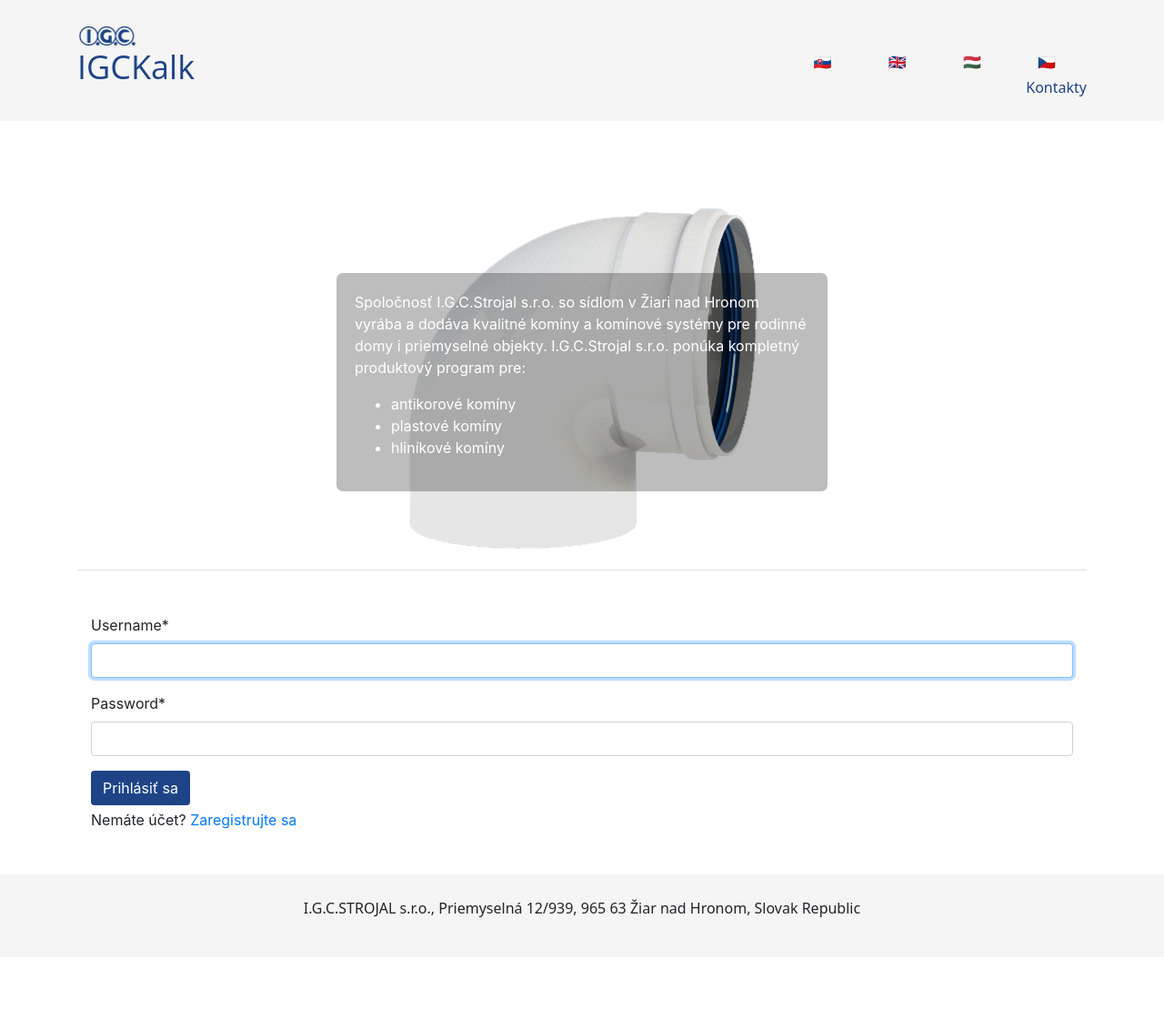
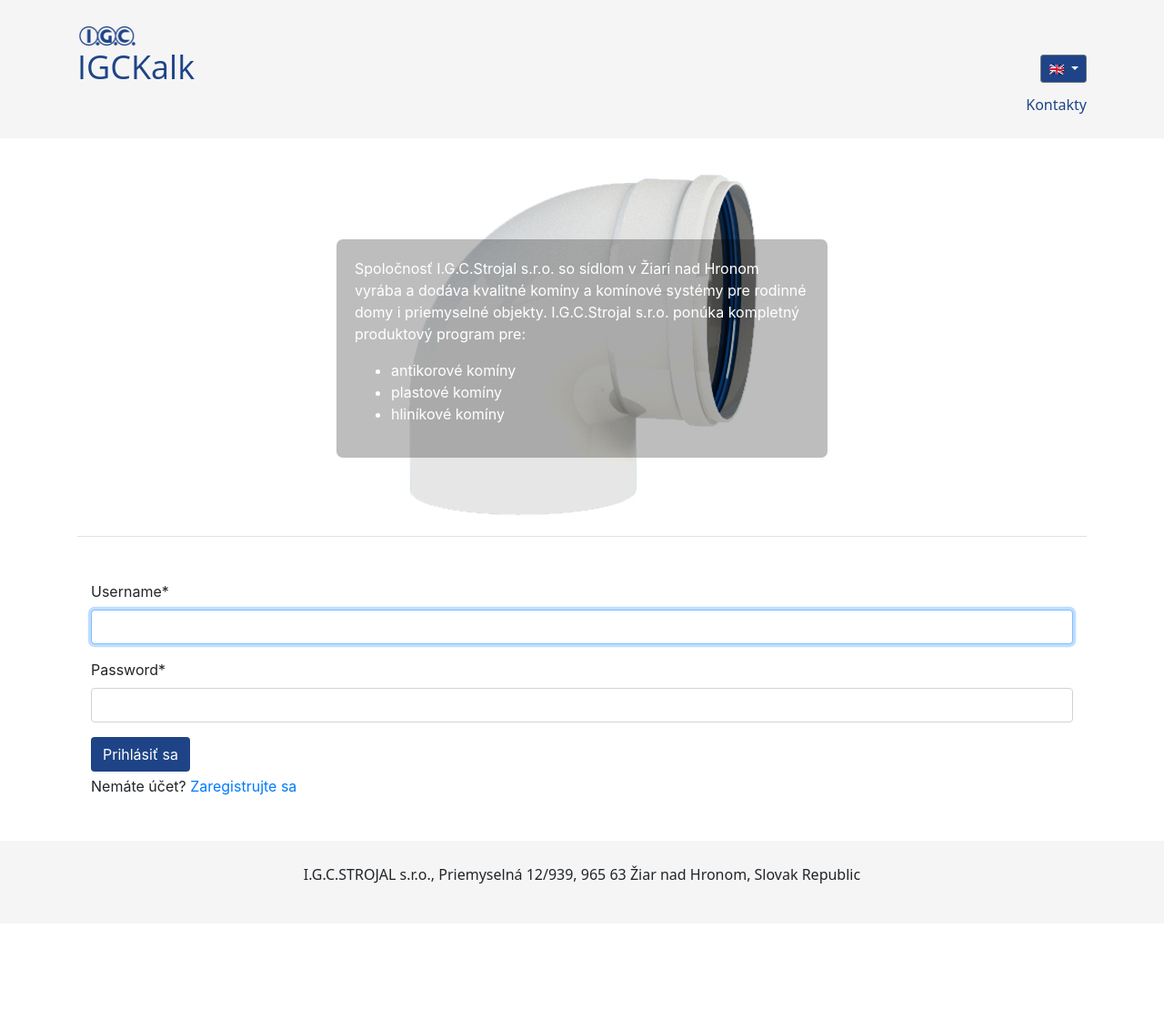
Before and after one commit to stilecdaniel/igckalk, a Django app: page /en/ in a window 1280 px wide. Shown: the whole page at 91% size. After the commit the page ends 971 px from the top, so only its background shows below. Run offline with Django 4.2, Linux system fonts and the light colour scheme; some libraries are stand-ins or nearby versions.

Commit message:
translation without login

```diff
--- a/igcorder/urls.py
+++ b/igcorder/urls.py
@@ -20,9 +20,13 @@ from django.conf.urls.i18n import i18n_patterns
 from django.utils.translation import gettext as _
 from django.contrib.auth import views as auth_views
 
-urlpatterns = i18n_patterns(
+urlpatterns = [
+    path('i18n/', include("django.conf.urls.i18n")),
+    path('admin/', admin.site.urls),
+]
+
+urlpatterns += i18n_patterns(
     path("", auth_views.LoginView.as_view(template_name="registration/login.html"), name="login"),
     path("", include("login.urls")),
     path("", include("django.contrib.auth.urls")),
-    path('admin/', admin.site.urls),
 )
--- a/login/templates/base_auth.html
+++ b/login/templates/base_auth.html
@@ -6,21 +6,31 @@
 
     <style>
 
+      body {
+        min-height: 100vh;
+        display: flex;
+        flex-direction: column
+      }
+
       header a {
         color: rgb(30, 68, 135);
+      }
+
+      header .language-selection {
+        display: flex;
+        align-items: center;
+        justify-content: end;
       }
 
       header {
         background-color: #f5f5f5;
         padding: 2vw;
-        margin-bottom: 5rem;
         display: flex;
         align-items: center;
         justify-content: space-between;font-family: system-ui, -apple-system, BlinkMacSystemFont, 'Segoe UI', Roboto, Oxygen, Ubuntu, Cantarell, 'Open Sans', 'Helvetica Neue', sans-serif;
 
       }
 
-    /* logo*/
       header img {
         width: 12%;
         height: auto;
@@ -35,11 +45,11 @@
       footer {
         background-color: #f5f5f5;
         padding: 2vw;
-        margin-bottom: 5rem;
         display: flex;
         align-items: center;
         justify-content: space-between;
         font-family: system-ui, -apple-system, BlinkMacSystemFont, 'Segoe UI', Roboto, Oxygen, Ubuntu, Cantarell, 'Open Sans', 'Helvetica Neue', sans-serif;
+        margin-top: auto;
 
       }
 
@@ -61,59 +71,57 @@
         <div class="col-md-6 text-left">
             <img src="{% static 'images/logo.png' %}" alt="logo">
         </div>
-        <div class="col-md-6 text-left">
-          <div></div>
-        </div>
       </div>
       <div class="row">
         <div class="col-md-6 text-left">
             <h4>IGCKalk</h4>
         </div>
-        <div class="col-md-6 text-right">
-          <div class="row">
-            <div class="col-md-12 text-right">
-              <style>
-                  .language-list {
-                      list-style-type: none;
-                      padding: 0;
-                      margin: 0;
-                  }
-
-                  .language-list-item {
-                      display: inline-block;
-                      margin-right: 10px; /* Adjust the margin as needed */
-                  }
-              </style>
-
-              <ul class="language-list">
+        <div class="col-md-6 text-right language-selection">
+        <div class="btn-group nav navbar-nav navbar-right">
+          <button class="btn btn-secondary btn-sm dropdown-toggle language-btn" type="button" data-toggle="dropdown" aria-haspopup="true" aria-expanded="false">
+            {% get_current_language as LANGUAGE_CODE %}
+            {% if LANGUAGE_CODE == 'en' %}
+                            🇬🇧
+                        {% elif LANGUAGE_CODE == 'cs' %}
+                            🇨🇿
+                        {% elif LANGUAGE_CODE == 'sk' %}
+                            🇸🇰
+                        {% elif LANGUAGE_CODE == 'hu' %}
+                            🇭🇺
+                        {% endif %}
+          </button>
+        <div class="dropdown-menu" aria-labelledby="dropdownMenu2">
+          <form action="{% url 'set_language' %}" method="post">
+              {% csrf_token %}
+              <input name="next" type="hidden" value="{{ redirect_to }}" />
                   {% get_current_language as LANGUAGE_CODE %}
                   {% get_available_languages as LANGUAGES %}
                   {% get_language_info_list for LANGUAGES as languages %}
-
-                  {% for lang in languages %}
-                      <li class="language-list-item">
-                          <a class="dropdown-item" href="/{{ lang.code }}{{ request.get_full_path|slice:'3:' }}">
-                              {% if lang.code == 'en' %}
-                                  🇬🇧
-                              {% elif lang.code == 'cs' %}
-                                  🇨🇿
-                              {% elif lang.code == 'sk' %}
-                                  🇸🇰
-                              {% elif lang.code == 'hu' %}
-                                  🇭🇺
-                              {% else %}
-                                  {{ lang.name_local }}
-                              {% endif %}
-                          </a>
-                      </li>
+                  {% for language in languages %}
+                      <ul class="no-margins">
+                          <button type="submit"
+                                  name="language"
+                                  value="{{ language.code }}"
+                                  class="{% if language.code == LANGUAGE_CODE %}selected{% endif %} dropdown-item fake-btn">
+                                  {% if language.code == 'en' %}
+                                    {{language.name_local}}  🇬🇧
+                                  {% elif language.code == 'cs' %}
+                                    {{language.name_local}}  🇨🇿
+                                  {% elif language.code == 'sk' %}
+                                    {{language.name_local}}  🇸🇰
+                                  {% elif language.code == 'hu' %}
+                                    {{language.name_local}}  🇭🇺
+                                  {% endif %}
+                          </button>
+                      </ul>
                   {% endfor %}
-              </ul>
-          </div>
-
+          </form>
+      </div>
+      </div>
+      </div>
             <div class="col-md-12 text-right">
               <a href="/contacts/">{% translate "Kontakty" %}</a>
             </div>
-          </div>
         </div>
       </div>
 
--- a/login/templates/contacts.html
+++ b/login/templates/contacts.html
@@ -1,5 +1,6 @@
 {% extends "base_auth.html" %}
 {% block content %}
+
 <div class="container">
     <div class="border-bottom my-4">
         <h3>Kontaktné údaje</h3>
```
Also changed, not shown: igcorder/settings.py (+6 -4 lines), db.sqlite3, locale/cz/LC_MESSAGES/django.po, locale/en/LC_MESSAGES/django.po, locale/hu/LC_MESSAGES/django.po, locale/sk/LC_MESSAGES/django.po, 4 other files.
